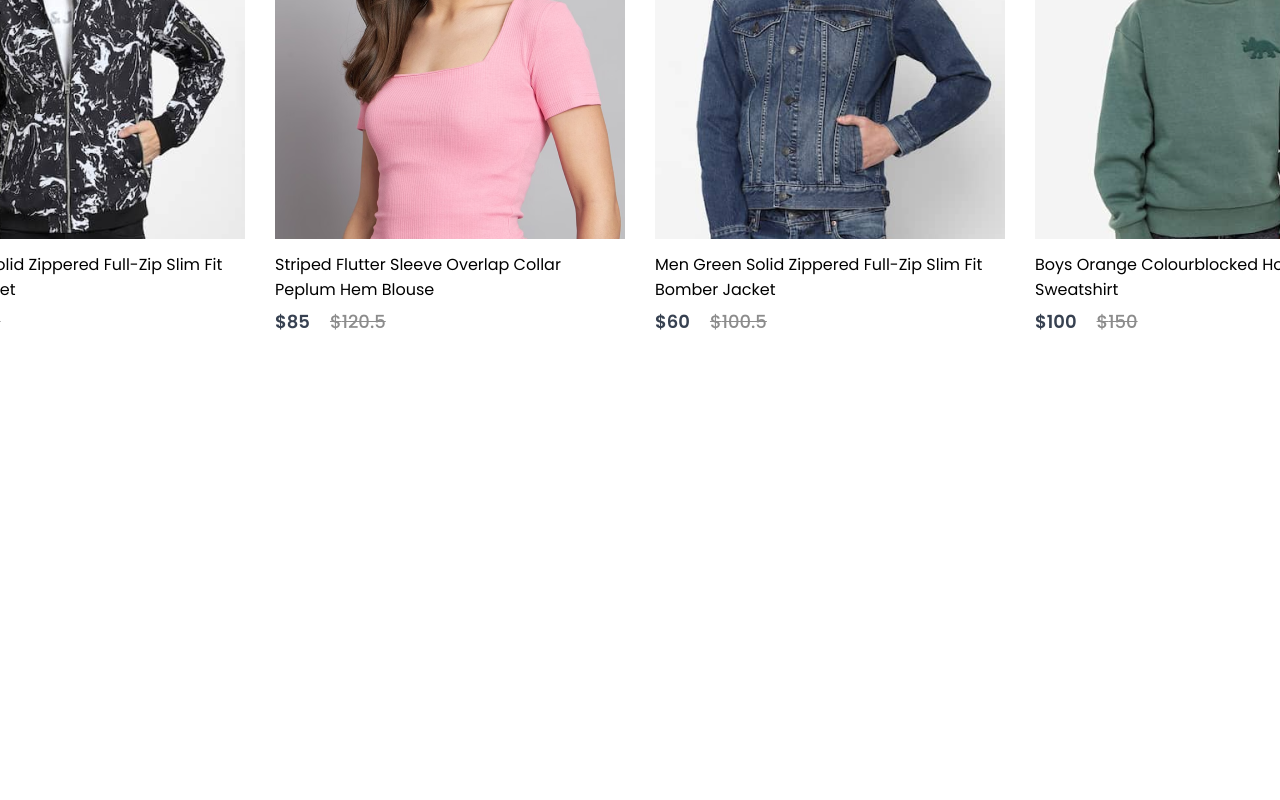
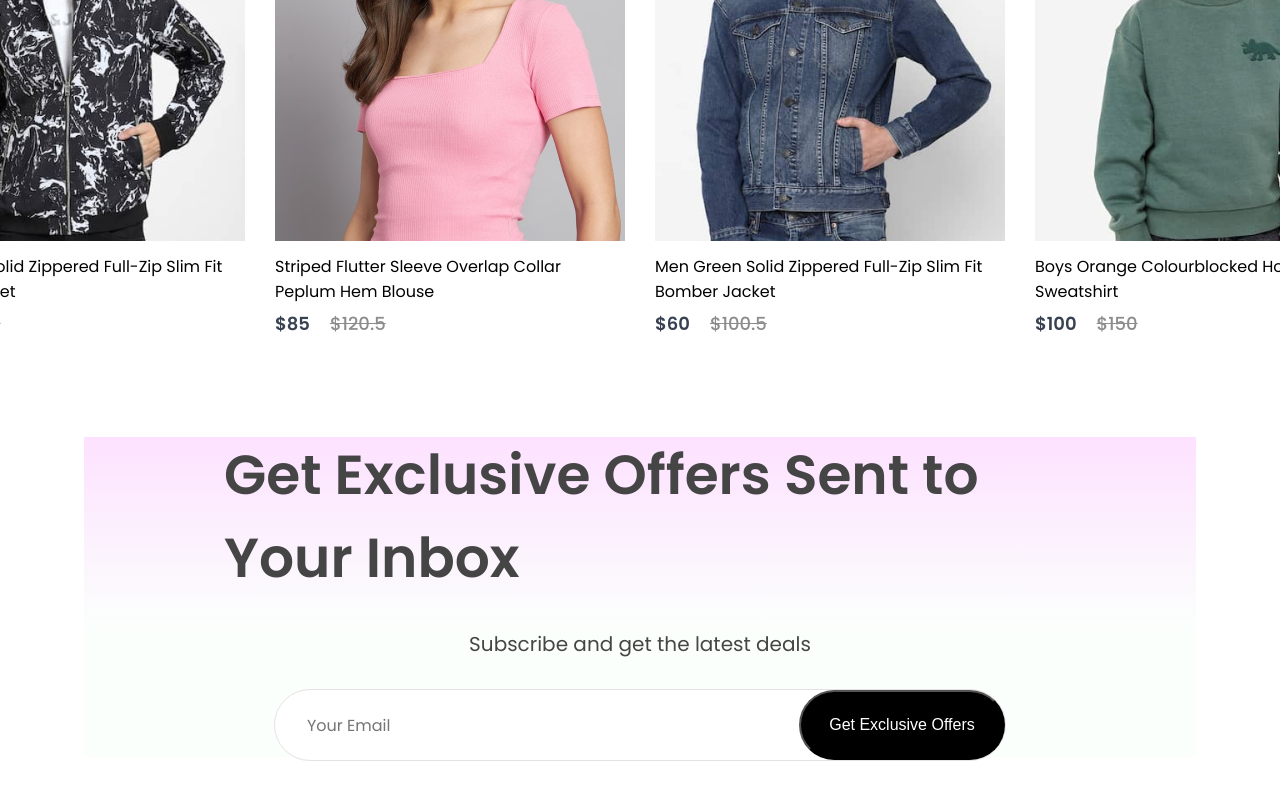
Before and after one commit to CoreyPhillipsOfficial/e-commerce-site, a React (Create React App) app in the folder frontend/: page / in a window 1280 px wide. Shown: the part 3235-4035 px from the top of the page. Before the commit the page ends 3570 px from the top, so only its background shows below. Built offline with nearby package versions, Linux system fonts and the light colour scheme.

Commit message:
newsletter section component and css

```diff
--- a/frontend/src/Components/NewCollections/NewCollections.css
+++ b/frontend/src/Components/NewCollections/NewCollections.css
@@ -3,7 +3,7 @@
     flex-direction: column;
     align-items: center;
     gap: 10px;
-    height: 90vh;
+    margin-bottom: 100px;
 }
 
 .newcollections h1 {
--- /dev/null
+++ b/frontend/src/Components/NewsLetter/NewsLetter.css
@@ -0,0 +1,55 @@
+.newsletter {
+    width: 65%;
+    height: 40vh;
+    display: flex;
+    flex-direction: column;
+    align-items: center;
+    justify-content: center;
+    margin: auto;
+    padding: 0px 140px;
+    margin-bottom: 150px;
+    background: linear-gradient(180deg, #fde1ff 0%, #e1ffea22 60%);
+    gap: 30px;
+}
+
+.newsletter h1 {
+    color: #454545;
+    font-size: 55px;
+    font-weight: 600;
+}
+
+.newsletter p {
+    color: #454545;
+    font-size: 20px;
+}
+
+.newsletter div {
+    display: flex;
+    align-items: center;
+    justify-content: space-between;
+    background: white;
+    width: 730px;
+    height: 70px;
+    border-radius: 80px;
+    border: 1px solid #e3e3e3;
+}
+
+.newsletter input {
+    width: 500px;
+    margin-left: 30px;
+    border: none;
+    outline: none;
+    color: #616161;
+    font-family: Poppins;
+    font-size: 16px;
+}
+
+.newsletter div button {
+    width: 210px;
+    height: 70px;
+    border-radius: 80px;
+    background: black;
+    color: white;
+    font-size: 16px;
+    cursor: pointer;
+}
--- /dev/null
+++ b/frontend/src/Components/NewsLetter/NewsLetter.jsx
@@ -0,0 +1,15 @@
+import React from 'react'
+import './NewsLetter.css'
+
+export const NewsLetter = () => {
+    return (
+        <div className="newsletter">
+            <h1>Get Exclusive Offers Sent to Your Inbox</h1>
+            <p>Subscribe and get the latest deals</p>
+            <div>
+                <input type="email" placeholder='Your Email' />
+                <button>Get Exclusive Offers</button>
+            </div>
+        </div>
+    )
+}
--- a/frontend/src/Pages/Shop.jsx
+++ b/frontend/src/Pages/Shop.jsx
@@ -3,6 +3,7 @@ import { Hero } from '../Components/Hero/Hero'
 import { Popular } from '../Components/Popular/Popular'
 import { Offers } from '../Components/Offers/Offers'
 import { NewCollections } from '../Components/NewCollections/NewCollections'
+import { NewsLetter } from '../Components/NewsLetter/NewsLetter'
 
 export const Shop = () => {
     return (
@@ -11,6 +12,7 @@ export const Shop = () => {
             <Popular />
             <Offers />
             <NewCollections />
+            <NewsLetter />
         </div>
     )
 }
```
